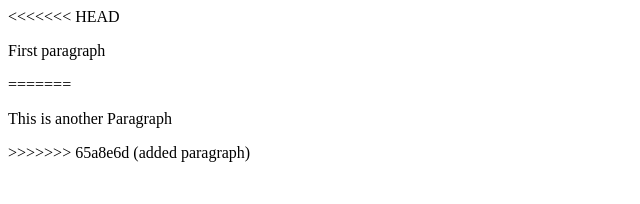
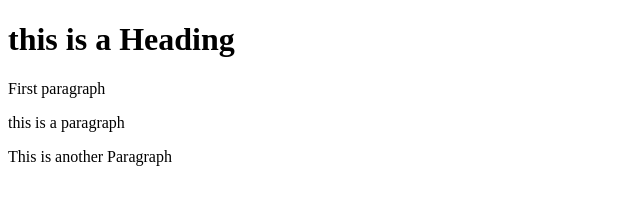
Before and after one commit to HorrocksVAC/tut-01, a plain HTML site: page index.html in a window 1280 px wide. Shown: the whole page, without its empty margins (0-640 px from the left). Drawn offline with Linux system fonts and the light colour scheme.

Commit message:
editted postition of Title and Paragraph

```diff
--- a/index.html
+++ b/index.html
@@ -4,11 +4,9 @@
         <title>Page Title</title>
     </head>
     <body>
-<<<<<<< HEAD
+        <h1>this is a Heading</h1>
          <p>First paragraph</p>
-     </body>
-=======
-        <p>This is another Paragraph<p>
->>>>>>> 65a8e6d (added paragraph)
+         <p>this is a paragraph</p>
+         <p>This is another Paragraph<p>
     </body>
 </html>
```
